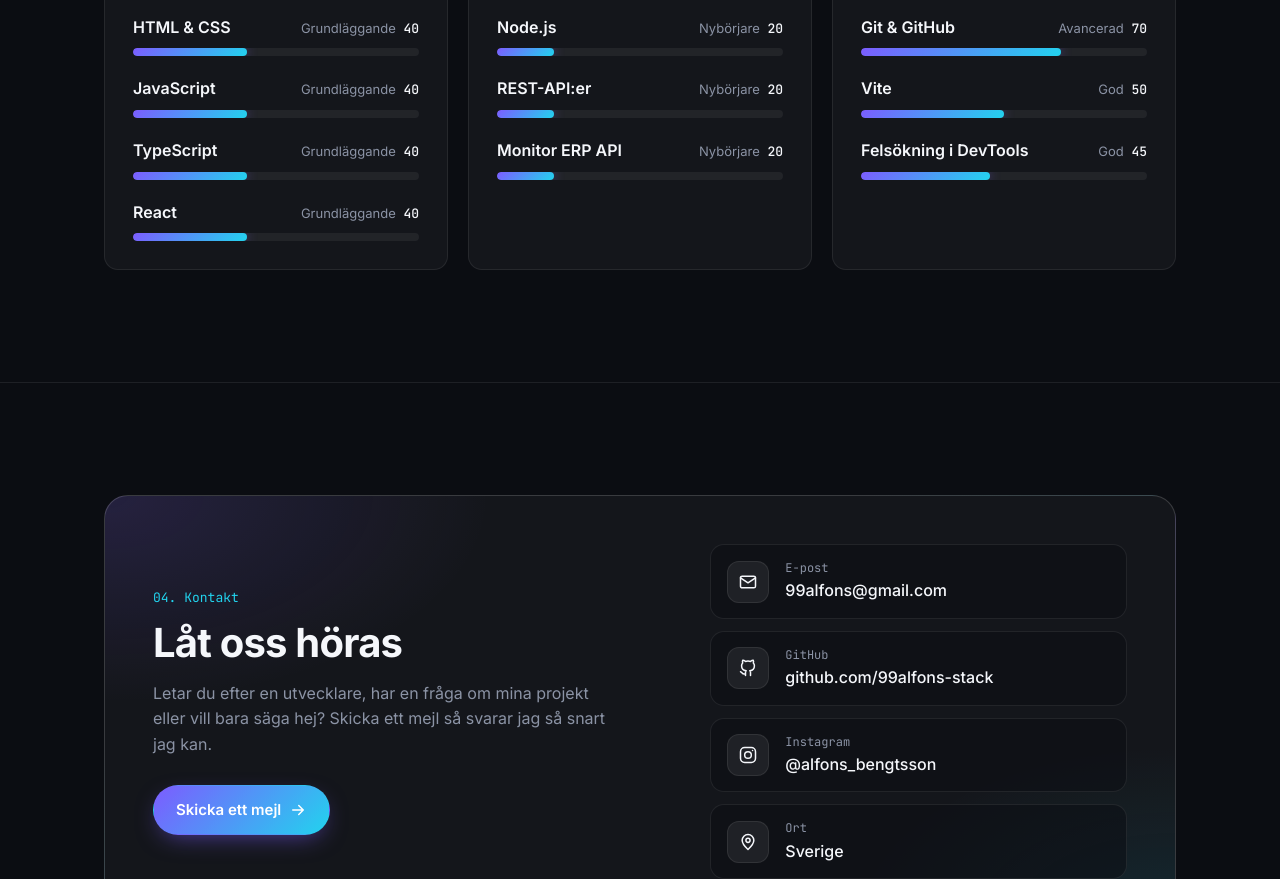
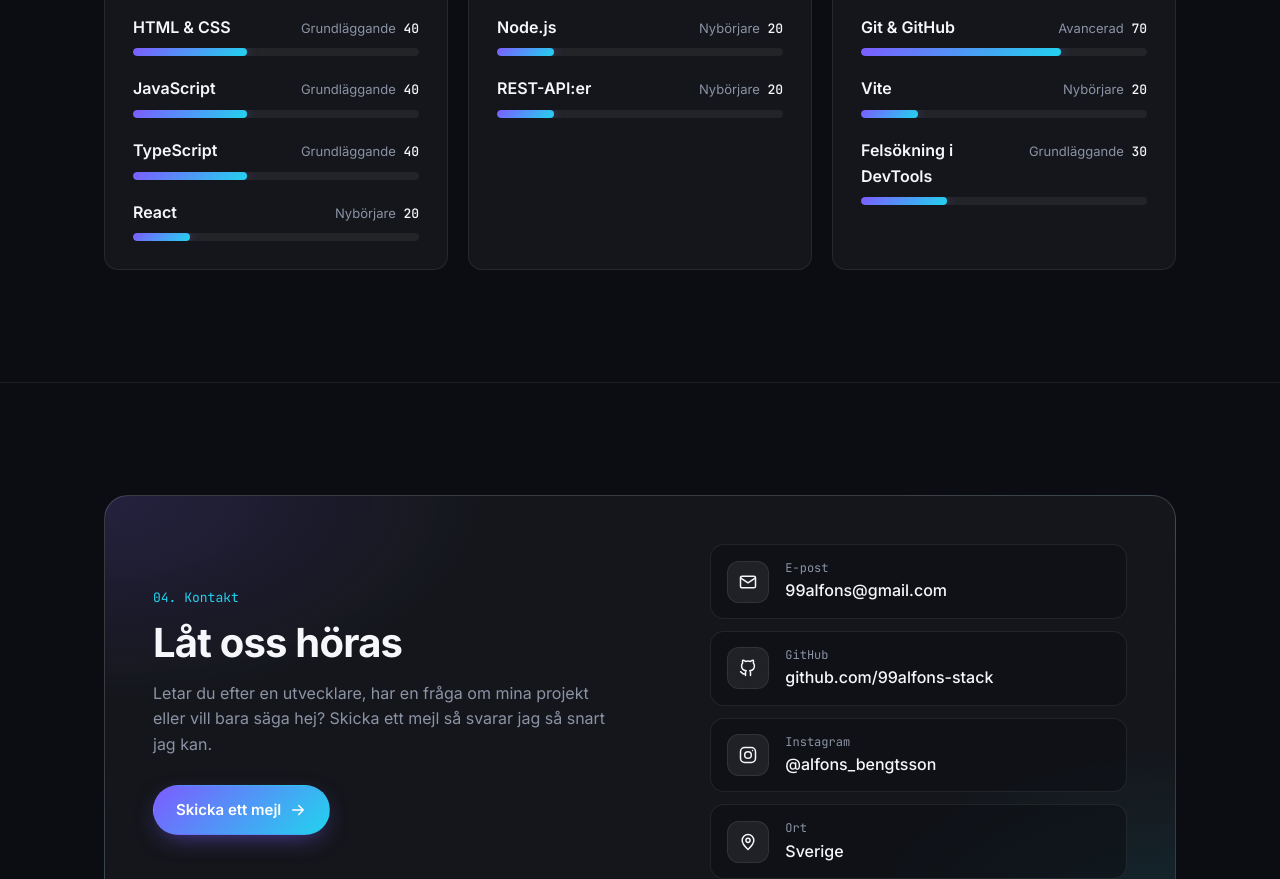
Before and after one commit to 99alfons-stack/MyPortfolio, a React (Vite) app: page / in a window 1280 px wide. Shown: the part 3280-4159 px from the top of the page. Built offline with nearby package versions, Linux system fonts and the light colour scheme.

Commit message:
Update Skills.tsx

```diff
--- a/src/components/Skills.tsx
+++ b/src/components/Skills.tsx
@@ -22,7 +22,7 @@ const SKILL_GROUPS: SkillGroup[] = [
 			{ name: "HTML & CSS", level: 40 },
 			{ name: "JavaScript", level: 40 },
 			{ name: "TypeScript", level: 40 },
-			{ name: "React", level: 40 },
+			{ name: "React", level: 20 },
 		],
 	},
 	{
@@ -31,7 +31,6 @@ const SKILL_GROUPS: SkillGroup[] = [
 		skills: [
 			{ name: "Node.js", level: 20 },
 			{ name: "REST-API:er", level: 20 },
-			{ name: "Monitor ERP API", level: 20 },
 		],
 	},
 	{
@@ -39,8 +38,8 @@ const SKILL_GROUPS: SkillGroup[] = [
 		description: "Det jag bygger och samarbetar med",
 		skills: [
 			{ name: "Git & GitHub", level: 70 },
-			{ name: "Vite", level: 50 },
-			{ name: "Felsökning i DevTools", level: 45 },
+			{ name: "Vite", level: 20 },
+			{ name: "Felsökning i DevTools", level: 30 },
 		],
 	},
 ];
```
